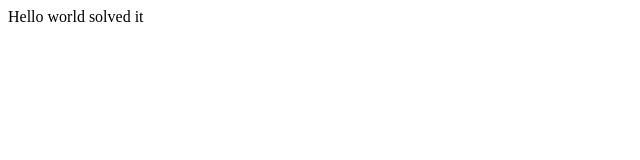
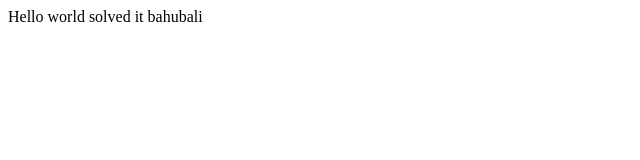
Before and after one commit to tushardacoder/demo-2, a plain HTML site: page index.html in a window 1280 px wide. Shown: the full height of the page, 0-640 px from the left. Drawn offline with Linux system fonts and the light colour scheme.

Commit message:
push bahubali

```diff
--- a/index.html
+++ b/index.html
@@ -10,5 +10,8 @@
 
     solved it
 
+
+    bahubali
+
 </body>
 </html>
```
